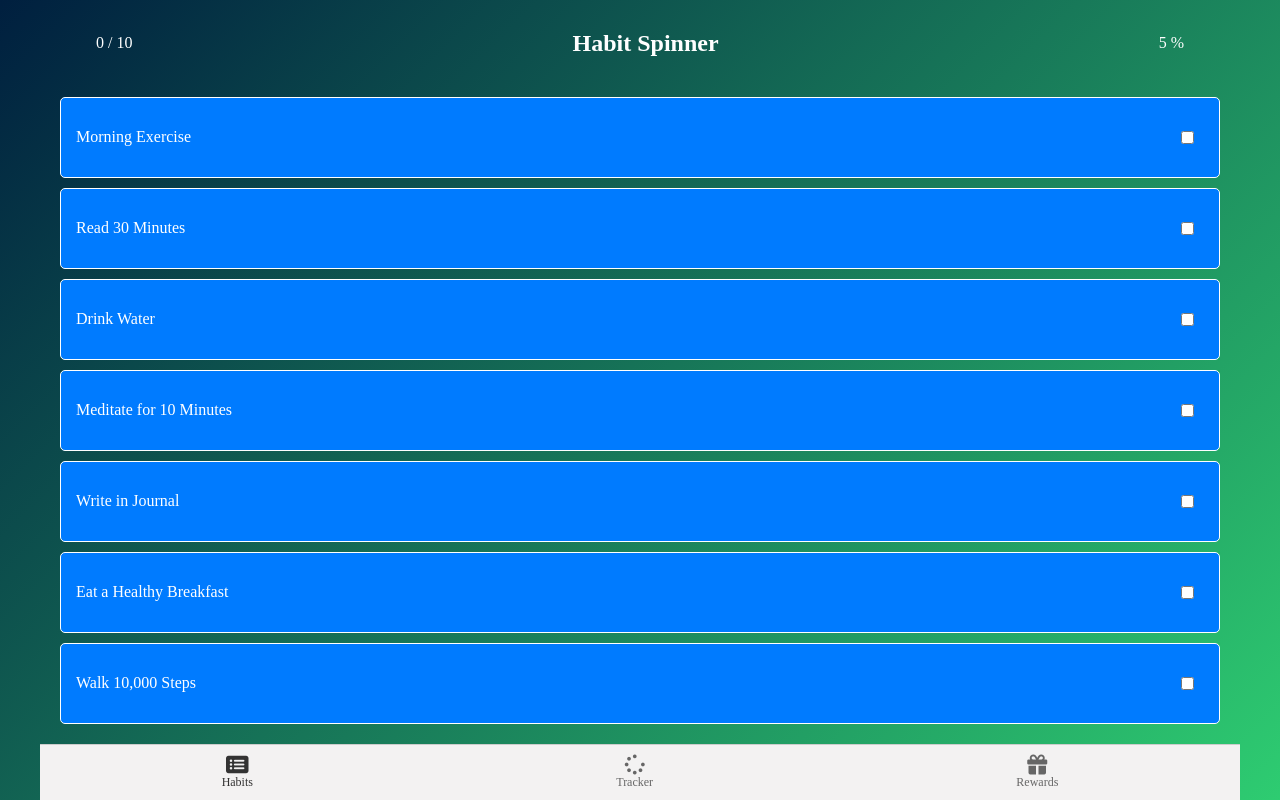
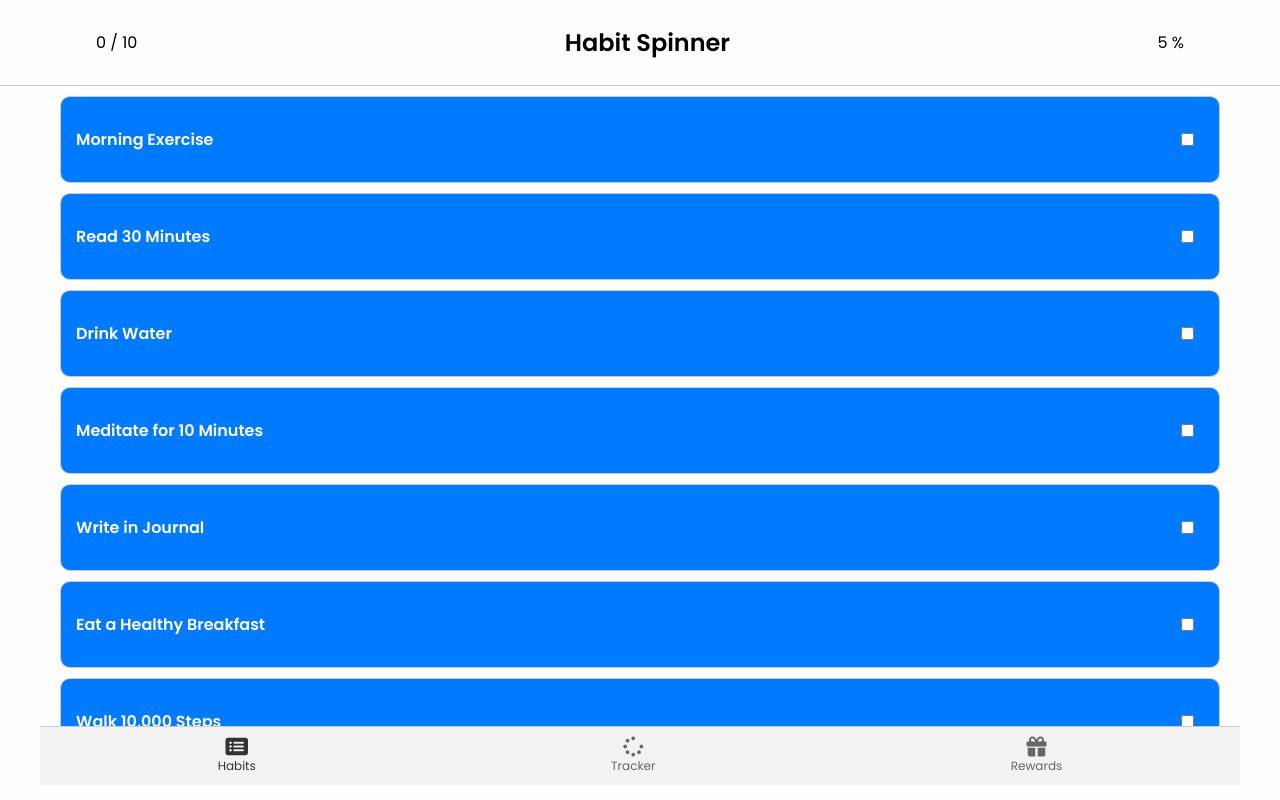
Before and after one commit to joseph-johnson27001/habit-spinner, a Vue app: page /habits in a window 1280 px wide. Built offline with nearby package versions, Linux system fonts and the light colour scheme.

Commit message:
Font, card, habits page update

```diff
--- a/public/index.html
+++ b/public/index.html
@@ -6,7 +6,7 @@
     <meta name="viewport" content="width=device-width,initial-scale=1.0">
     <link rel="icon" href="<%= BASE_URL %>favicon.ico">
     <link rel="stylesheet" href="https://cdnjs.cloudflare.com/ajax/libs/font-awesome/6.0.0-beta3/css/all.min.css">
-
+  <link href="https://fonts.googleapis.com/css2?family=Poppins:wght@400;600&display=swap" rel="stylesheet">
     <title>Habit Spinner</title>
   </head>
   <body>
--- a/src/App.vue
+++ b/src/App.vue
@@ -30,10 +30,10 @@ body {
 }
 
 #app {
-  color: white;
+  background-color: #fefefe;
   display: flex;
   flex-direction: column;
-  background: linear-gradient(135deg, #001f3f, #2ecc71);
+  font-family: "Poppins", sans-serif;
   min-height: 100vh;
   text-align: center;
 }
--- a/src/components/HabitCard.vue
+++ b/src/components/HabitCard.vue
@@ -1,11 +1,11 @@
-<!-- HabitCard.vue -->
 <template>
-  <div :class="['habit-card', { completed: isCompleted }]">
-    <label class="habit-label">
-      <span>{{ habitName }}</span>
-      <input type="checkbox" v-model="isCompleted" @change="toggleCompletion" />
-    </label>
-  </div>
+  <label
+    :class="['habit-card', { completed: isCompleted }]"
+    @click="toggleCompletion"
+  >
+    <span>{{ habitName }}</span>
+    <input type="checkbox" v-model="isCompleted" @change="toggleCompletion" />
+  </label>
 </template>
 
 <script>
@@ -28,6 +28,7 @@ export default {
   },
   methods: {
     toggleCompletion() {
+      this.isCompleted = !this.isCompleted; // Toggle the completion state
       this.$emit("update", this.isCompleted); // Emit the change to the parent
     },
   },
@@ -39,26 +40,32 @@ export default {
   background-color: #007bff; /* Initial blue */
   padding: 30px 15px;
   margin: 10px 0;
-  border-radius: 5px;
+  border-radius: 10px;
   transition: background-color 0.3s ease;
   display: flex;
   align-items: center;
-  border: 1px solid white;
+  border: 1px solid #ccc;
+  font-size: 16px;
+  font-weight: bold;
+  color: white;
+  cursor: pointer;
+  justify-content: space-between;
 }
 
 .habit-card.completed {
-  background-color: #28a745; /* Green when completed */
+  background-color: #28a745;
 }
 
 .habit-label {
   display: flex;
   align-items: center;
   cursor: pointer;
-  justify-content: space-between;
+
   width: 100%;
 }
 
 input[type="checkbox"] {
   margin-right: 10px;
+  cursor: pointer;
 }
 </style>
--- a/src/components/Navigation/FooterNav.vue
+++ b/src/components/Navigation/FooterNav.vue
@@ -45,7 +45,6 @@ export default {
   background-color: #f3f2f2;
   padding: 10px 0;
   width: 100%;
-  margin-top: auto;
   border-top: 1px solid #ccc;
 }
 
--- a/src/components/Navigation/TopNav.vue
+++ b/src/components/Navigation/TopNav.vue
@@ -37,6 +37,7 @@ export default {
   z-index: 100;
   display: flex;
   justify-content: center;
+  border-bottom: 1px solid #ccc;
 }
 
 .top-nav-content {
@@ -45,8 +46,8 @@ export default {
   display: flex;
   justify-content: space-between;
   align-items: center;
-  color: white;
-  padding: 10px 20px;
+  color: black;
+  padding: 5px 20px;
 }
 
 .habits-completed,
--- a/src/views/HabitsPage.vue
+++ b/src/views/HabitsPage.vue
@@ -47,9 +47,8 @@ export default {
 
 <style scoped>
 .habits-page {
-  padding: 0 20px;
+  padding: 0px 20px;
 }
-
 .habits-list {
   max-height: 80vh;
   overflow-y: scroll;
```
